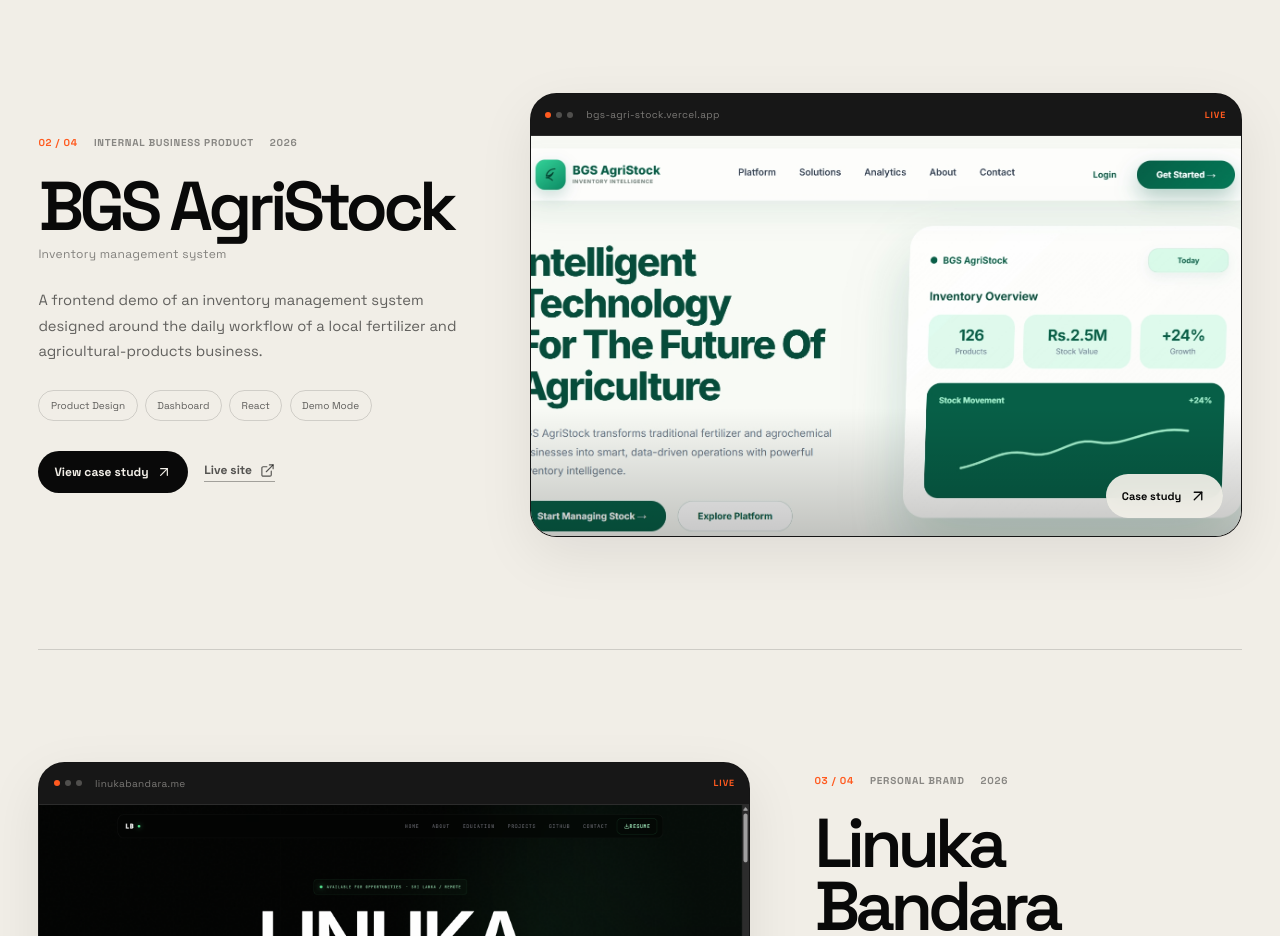
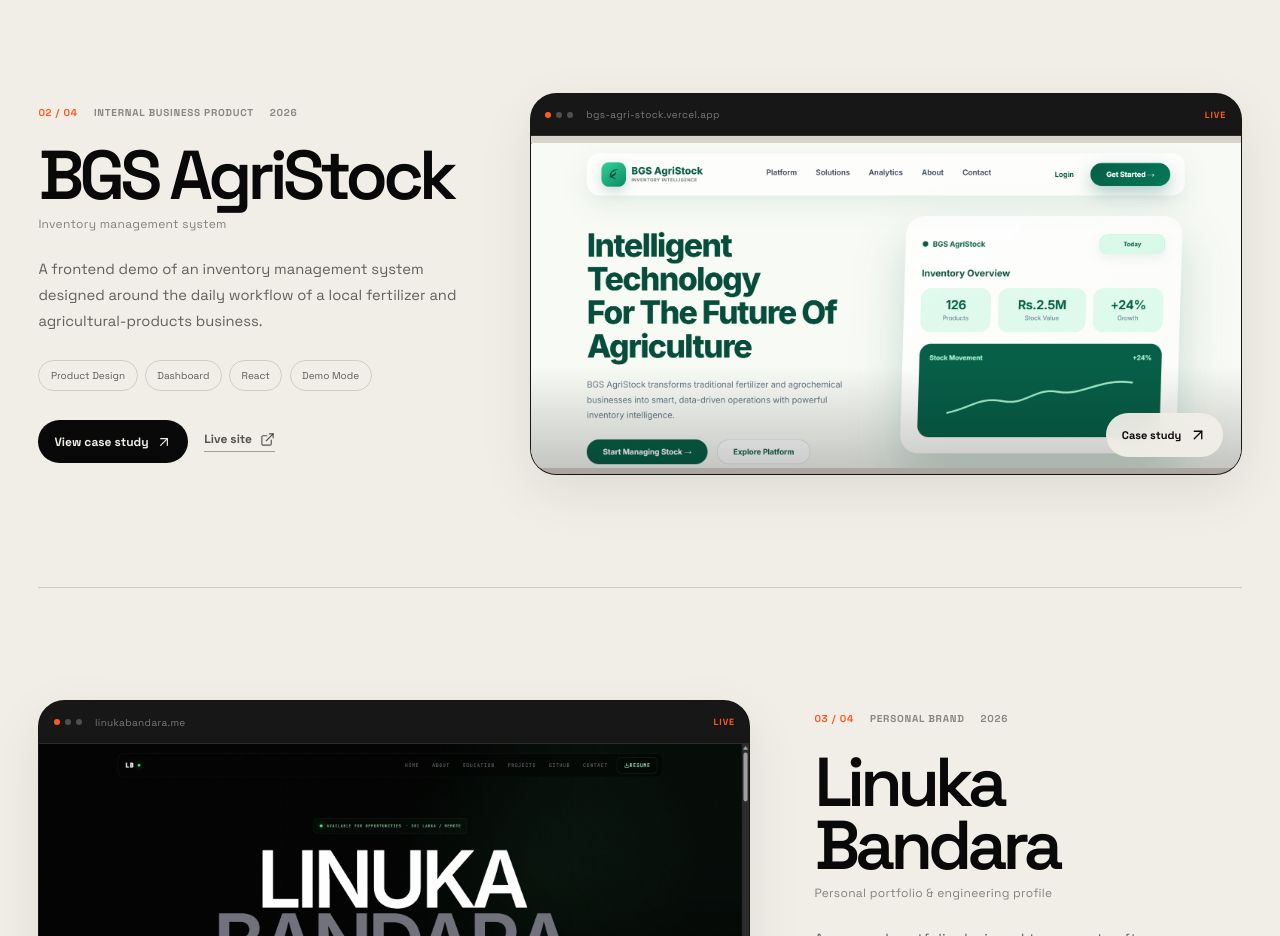
Before and after one commit to LinukaBandara/ark-ii, a React (Vite) app: page / in a window 1280 px wide. Shown: the part 1960-2896 px from the top of the page. Built offline with nearby package versions, Linux system fonts and the light colour scheme.

Commit message:
fix: restore BGS project image framing only

```diff
--- a/src/components/WorkSection/WorkSection.css
+++ b/src/components/WorkSection/WorkSection.css
@@ -27,6 +27,8 @@
 .work-project__dots i:first-child { background: var(--orange); }
 .work-project__visual { position: relative; display: block; overflow: hidden; aspect-ratio: 16 / 9; width: 100%; background: #d9d4cb; cursor: pointer; }
 .work-project__visual img { position: absolute; inset: 0; height: 100%; width: 100%; object-fit: cover; object-position: center; transition: transform 750ms cubic-bezier(0.22, 1, 0.36, 1); }
+.work-project__visual--bgs { aspect-ratio: 21 / 10; }
+.work-project__visual--bgs img { object-fit: contain; }
 .work-project__visual::after { position: absolute; inset: 0; background: linear-gradient(to top, rgba(0, 0, 0, 0.22), transparent 32%); content: ""; pointer-events: none; }
 .work-project__visual-action { position: absolute; right: 0.85rem; bottom: 0.85rem; z-index: 2; display: inline-flex; align-items: center; gap: 0.48rem; border-radius: 999px; background: rgba(241, 238, 231, 0.94); padding: 0.72rem 0.85rem; color: var(--black); font-size: max(0.66rem, 11px); font-weight: 700; backdrop-filter: blur(12px); -webkit-backdrop-filter: blur(12px); transition: background-color 240ms ease, transform 240ms ease; }
 .work-project__visual:hover img, .work-project__visual:focus-visible img { transform: scale(1.025); }
```
